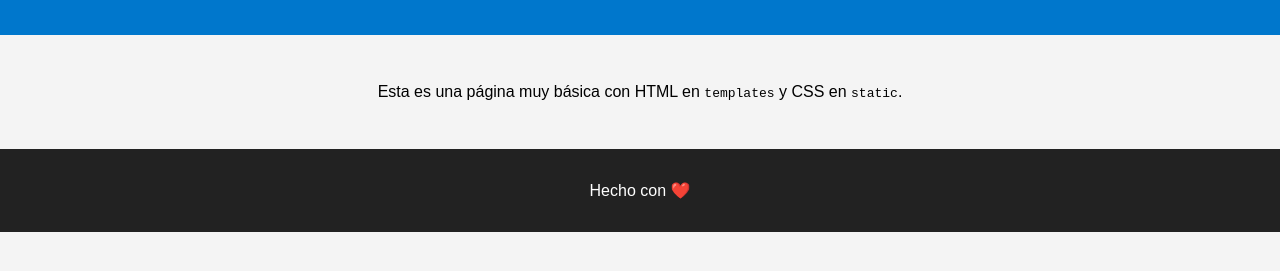
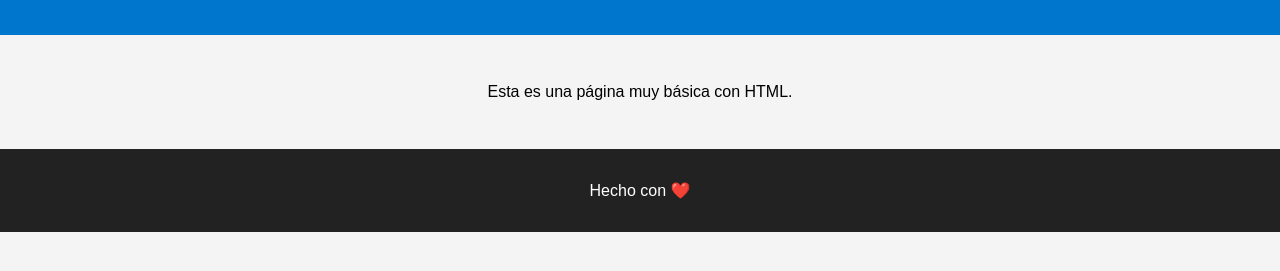
Before and after one commit to MISTER00K/MISTER00K.github.io, a plain HTML site: page index.html in a window 1280 px wide. Shown: the part 77-348 px from the top of the page. Drawn offline with Linux system fonts and the light colour scheme.

Commit message:
texto actualizado

```diff
--- a/index.html
+++ b/index.html
@@ -12,7 +12,7 @@
     </header>
 
     <main>
-        <p>Esta es una página muy básica con HTML en <code>templates</code> y CSS en <code>static</code>.</p>
+        <p>Esta es una página muy básica con HTML.</p>
     </main>
 
     <footer>
```
